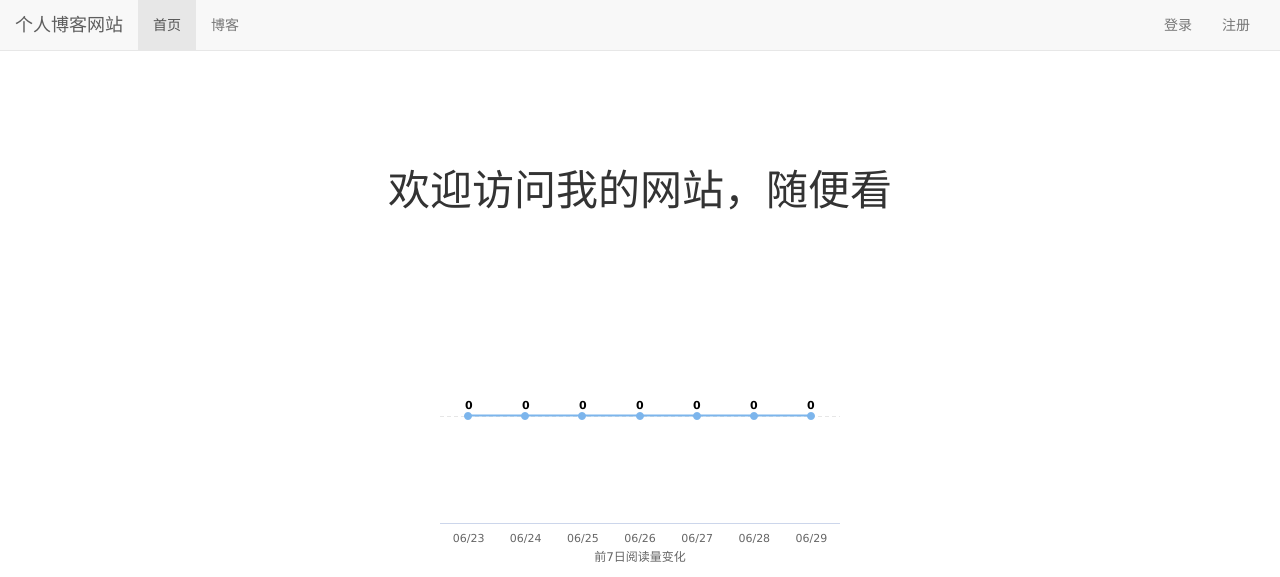
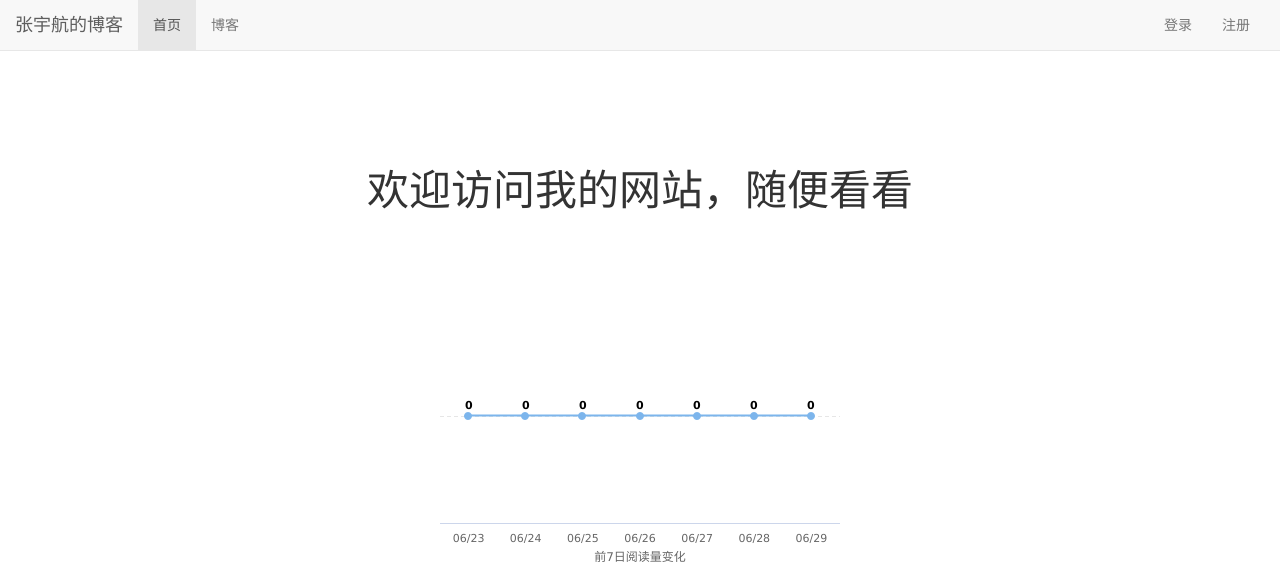
Before and after one commit to zhangyuhang926/mysite, a Django app: page / in a window 1280 px wide. Shown: the top 577 px of the page. Run offline with Django 3.2, Linux system fonts and the light colour scheme; data that the repository does not hold is empty; some libraries are stand-ins or nearby versions.

Commit message:
个人博客

```diff
--- a/templates/base.html
+++ b/templates/base.html
@@ -16,7 +16,7 @@
     <div class="navbar navbar-default navbar-fixed-top" role="navigation">
         <div class="container-fluid">
             <div class="navbar-header">
-                <a class="navbar-brand" href="{% url 'home' %}">个人博客网站</a>
+                <a class="navbar-brand" href="{% url 'home' %}">张宇航的博客</a>
                 <button class="navbar-toggle collapsed" data-toggle="collapse" data-target="#navbar-collapse">
                     <span class="icon-bar"></span>
                     <span class="icon-bar"></span>
--- a/templates/home.html
+++ b/templates/home.html
@@ -13,7 +13,7 @@
 {% block nav_home_active %}active{% endblock %}
 
 {% block content %}
-    <h3 class="home-content">欢迎访问我的网站，随便看</h3>
+    <h3 class="home-content">欢迎访问我的网站，随便看看</h3>
     <!--<p>{{ read_nums }}</p>-->
     <!-- 图表容器 DOM -->
     <div id="container"></div>
```
